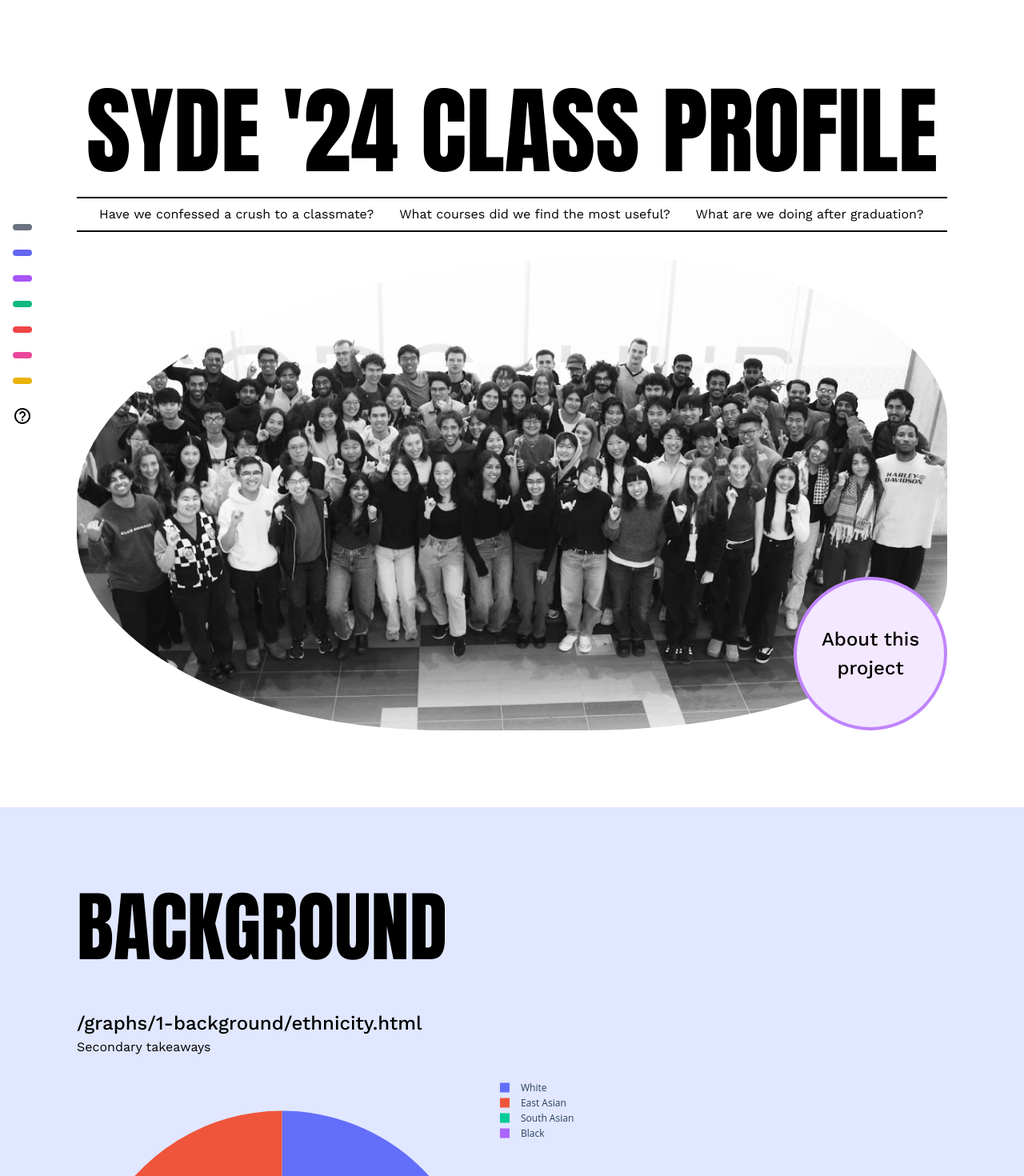
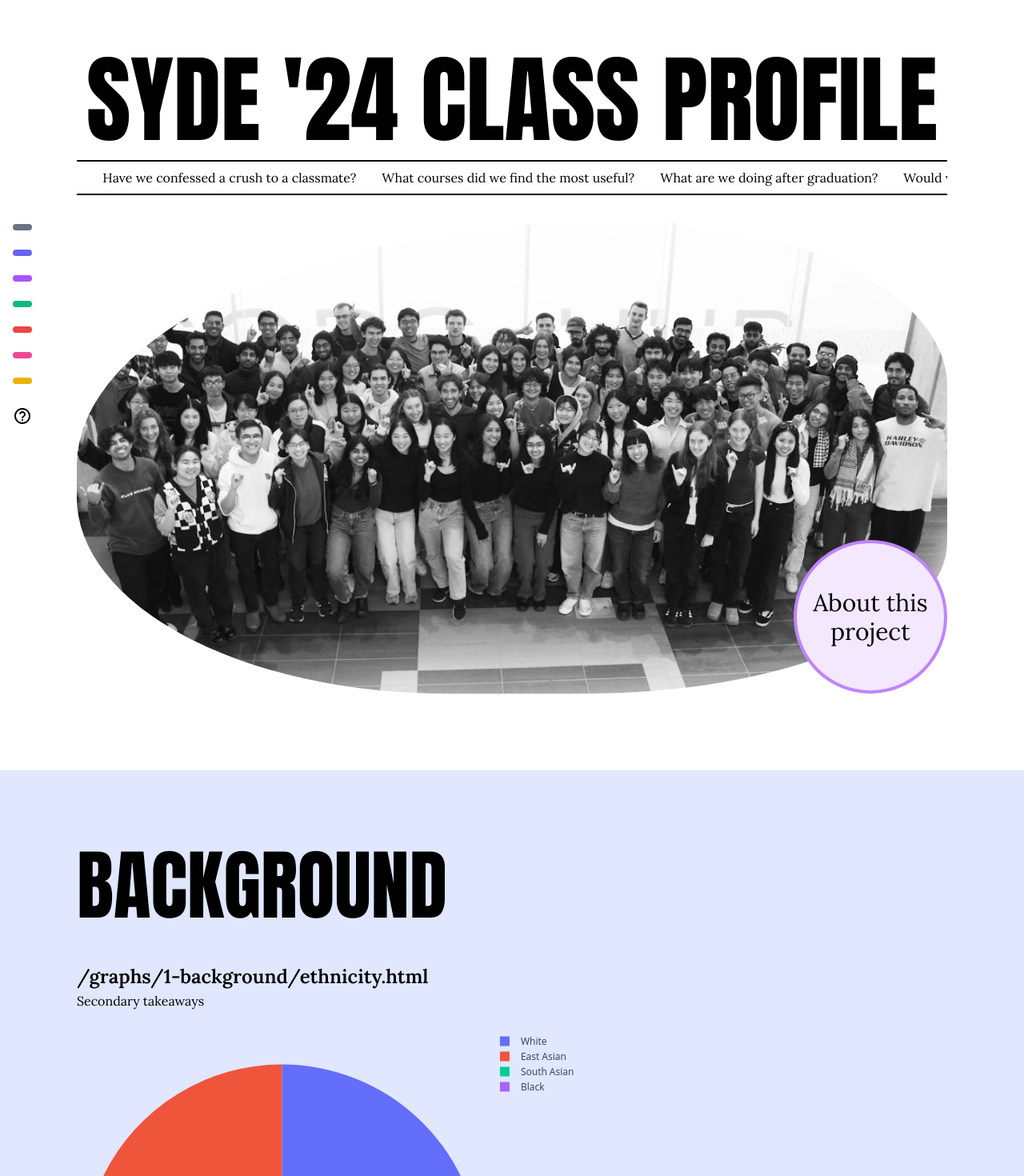
Before and after one commit to jaydenhs/syde-2024-class-profile, a Next.js app: page / in a window 1280 px wide. Shown: the top 1470 px of the page at 80% size. Built offline with nearby package versions, Linux system fonts and the light colour scheme; no server answers.

Commit message:
Make good progress on responsiveness!

```diff
--- a/app/components/graph.jsx
+++ b/app/components/graph.jsx
@@ -9,12 +9,11 @@ export default function Graph({
   return (
     <div className={`space-y-4 ${className}`}>
       <div>
-        <h3>{title ? title : src}</h3>
+        <h3 className="break-words">{title ? title : src}</h3>
         {children}
       </div>
       <iframe
-        className="w-full"
-        height="600"
+        className="w-full h-[360px] md:h-[600px]"
         src={`${src}?show_link=false`}
       ></iframe>
     </div>
--- /dev/null
+++ b/app/components/image-collection.jsx
@@ -0,0 +1,18 @@
+import React from "react";
+import ImageBlob from "./image-blob";
+
+export default function ImageCollection({ srcs = [] }) {
+  const marginClasses = ["ml-auto", "mr-auto", "mx-auto"];
+
+  return (
+    <div className="grid grid-cols-3 place-items-center lg:block lg:h-[640px] right">
+      {srcs.map((src, i) => (
+        <ImageBlob
+          key={i}
+          className={`h-auto lg:h-1/3 lg:w-auto ${marginClasses[i]}`}
+          src={src}
+        />
+      ))}
+    </div>
+  );
+}
--- a/app/components/music/spotify-embed.jsx
+++ b/app/components/music/spotify-embed.jsx
@@ -1,6 +1,6 @@
 "use client";
 
-import React, { useState, useEffect } from "react";
+import React, { useState, useEffect, useCallback } from "react";
 import TrackCard from "./track-card";
 import axios from "axios";
 import Image from "next/image";
@@ -8,11 +8,38 @@ import Link from "next/link";
 
 import SyncIcon from "@icons/sync.svg";
 
+const useMediaQuery = (width) => {
+  const [targetReached, setTargetReached] = useState(false);
+
+  const updateTarget = useCallback((e) => {
+    if (e.matches) {
+      setTargetReached(true);
+    } else {
+      setTargetReached(false);
+    }
+  }, []);
+
+  useEffect(() => {
+    const media = window.matchMedia(`(max-width: ${width}px)`);
+    media.addListener(updateTarget);
+
+    // Check on mount (callback is not called until a change occurs)
+    if (media.matches) {
+      setTargetReached(true);
+    }
+
+    return () => media.removeListener(updateTarget);
+  }, []);
+
+  return targetReached;
+};
+
 const SpotifyEmbed = ({ title, children, playlistId }) => {
   const [playlistData, setPlaylistData] = useState(null);
   const [tracksStart, setTracksStart] = useState(0);
 
-  const shownTracks = 3;
+  const isBreakpoint = useMediaQuery(768);
+  const shownTracks = isBreakpoint ? 4 : 3;
 
   useEffect(() => {
     const clientId = "3b688e6717e64da4a591c11875fdcbc0";
@@ -85,8 +112,8 @@ const SpotifyEmbed = ({ title, children, playlistId }) => {
     <div>
       <div className="space-y-6">
         <div className="space-y-2">
-          <div className="flex items-center justify-between">
-            <div className="flex items-center space-x-2">
+          <div className="flex flex-col md:items-center md:flex-row justify-between">
+            <div className="flex items-center justify-between md:justify-normal space-x-2 mb-1 md:mb-0">
               <h3>{title}</h3>
               {playlistData && (
                 <button
@@ -95,7 +122,7 @@ const SpotifyEmbed = ({ title, children, playlistId }) => {
                 >
                   <Image
                     src={SyncIcon}
-                    className="group-hover:rotate-45 rotate transition-transform"
+                    className="w-8 md:w-6 group-hover:rotate-45 rotate transition-transform"
                   />
                 </button>
               )}
@@ -112,7 +139,7 @@ const SpotifyEmbed = ({ title, children, playlistId }) => {
           <div>{children}</div>
         </div>
         {playlistData && (
-          <div className="grid grid-cols-3 gap-x-6">
+          <div className="grid grid-cols-2 grid-rows-2 md:grid-cols-3 md:grid-rows-1 gap-x-6 gap-y-4">
             {playlistData
               .slice(tracksStart, tracksStart + shownTracks)
               .map((item, index) => {
--- a/app/components/nav.jsx
+++ b/app/components/nav.jsx
@@ -15,7 +15,7 @@ const sections = [
 
 export default function Nav() {
   return (
-    <div className="fixed left-0 top-1/2 -translate-y-1/2 group/nav rounded-r-lg ml-4 border-gray-200 2xl:bg-white 2xl:border-2 2xl:border-l-0 2xl:ml-0 2xl:p-4 hover:bg-white hover:border-2 hover:border-l-0 hover:ml-0 hover:p-4">
+    <div className="hidden md:block fixed left-0 top-1/2 -translate-y-1/2 group/nav rounded-r-lg ml-4 border-gray-200 2xl:bg-white 2xl:border-2 2xl:border-l-0 2xl:ml-0 2xl:p-4 hover:bg-white hover:border-2 hover:border-l-0 hover:ml-0 hover:p-4">
       {sections.map((section) => (
         <Link
           href={`#${section.text}`}
--- a/app/components/section.jsx
+++ b/app/components/section.jsx
@@ -3,7 +3,7 @@ import React from "react";
 export default function Section({ children, className, id, bgColor }) {
   return (
     <section
-      className={`h-full px-24 py-24 ${bgColor} flex flex-col items-center`}
+      className={`h-full px-4 lg:px-24 py-24 first:pt-10 md:first:pt-16 ${bgColor} flex flex-col items-center`}
       id={id}
     >
       <div className={`w-full max-w-screen-xl ${className}`}>{children}</div>
--- a/app/globals.css
+++ b/app/globals.css
@@ -14,17 +14,18 @@ h2 {
 }
 
 h1 {
-  font-size: 7.5rem;
+  @apply text-8xl/none md:text-[7.5rem]/none;
 }
 h2 {
-  font-size: 6rem;
+  @apply text-7xl/none md:text-8xl/none;
 }
 h3 {
   font-size: 1.5rem;
-  font-weight: 500;
+  @apply text-2xl/normal;
+  font-weight: 550;
 }
 h4 {
-  font-weight: 500;
+  font-weight: 600;
 }
 
 a {
@@ -36,11 +37,15 @@ a {
 }
 
 .section-layout > * {
-  @apply col-span-7;
+  @apply col-span-12 lg:col-span-7;
+}
+
+.section-layout > .full {
+  @apply col-span-12;
 }
 
 .section-layout > .right {
-  @apply col-start-9 col-span-4;
+  @apply col-span-12 lg:col-start-9 lg:col-span-4;
 }
 
 @keyframes marquee-scroll {
--- a/app/layout.js
+++ b/app/layout.js
@@ -1,4 +1,10 @@
-import { Anton, Work_Sans } from "next/font/google";
+import {
+  Anton,
+  Work_Sans,
+  Plus_Jakarta_Sans,
+  Sometype_Mono,
+  Lora,
+} from "next/font/google";
 import "./globals.css";
 
 const anton = Anton({
@@ -8,7 +14,7 @@ const anton = Anton({
   display: "swap",
 });
 
-const work_sans = Work_Sans({
+const work_sans = Lora({
   subsets: ["latin"],
   variable: "--font-work-sans",
   display: "swap",
@@ -26,7 +32,7 @@ export default function RootLayout({ children }) {
   return (
     <html
       lang="en"
-      className={`scroll-smooth h-full ${anton.variable} ${work_sans.variable}`}
+      className={`scroll-smooth h-full overflow-x-hidden ${anton.variable} ${work_sans.variable}`}
     >
       <body className="relative h-full">{children}</body>
     </html>
--- a/app/sections/0-hero.jsx
+++ b/app/sections/0-hero.jsx
@@ -27,20 +27,23 @@ const renderTickerDivs = () => {
 export default function Hero() {
   return (
     <Section className="flex flex-col space-y-8 items-center" id="Home">
-      <div className="flex flex-col items-center space-y-4">
-        <h1>SYDE &#39;24 CLASS PROFILE</h1>
-        <div className="flex overflow-hidden gap-8 relative select-none border-black border-y-2 py-2 border-">
+      <div className="flex flex-col w-full items-center space-y-6 md:space-y-4">
+        <h1 className="md:text-center">SYDE &#39;24 CLASS PROFILE</h1>
+        <div className="flex w-full overflow-hidden gap-8 relative select-none border-black border-y-2 py-2">
           {renderTickerDivs()}
           {renderTickerDivs()}
         </div>
       </div>
       <div className="relative">
-        <ImageBlob src={classPic1} className={"flex-1 object-cover"} />
+        <ImageBlob
+          src={classPic1}
+          className={"scale-150 my-12 md:my-0 md:scale-100 object-cover"}
+        />
         <Link
           href="/about"
-          className="absolute right-0 bottom-0 flex flex-row items-center w-48 h-48 p-0 text-center no-underline rounded-full bg-purple-100 border-purple-400 border-4 hover:bg-purple-200  hover:border-8 transition-all"
+          className="absolute right-0 -bottom-12 md:bottom-0 flex flex-row items-center w-32 h-32 md:w-48 md:h-48 p-4 text-center no-underline rounded-full bg-purple-100 border-purple-400 border-4 hover:bg-purple-200  hover:border-8 transition-all"
         >
-          <h3 className="mx-auto">About this project</h3>
+          <p className="text-base md:text-3xl mx-auto">About this project</p>
         </Link>
       </div>
       {/* <ImageBlob src={classPic2} className={"flex-1 object-cover"} /> */}
--- a/app/sections/1-background.jsx
+++ b/app/sections/1-background.jsx
@@ -21,8 +21,14 @@ export default function Background() {
         title="Our top songs of 2023"
         playlistId={"3tiseqtV4xRZMu82daC1bk"}
       >
-        <p>Top genres: pop, rap, pov: indie, EDM, art pop</p>
-        <p>Top artists: Taylor Swift, Peach Pit, Drake</p>
+        <p>
+          <span className="font-medium">Top genres:</span> pop, rap, pov: indie,
+          EDM, art pop
+        </p>
+        <p>
+          <span className="font-medium">Top artists:</span> Taylor Swift, Peach
+          Pit, Drake
+        </p>
       </SpotifyEmbed>
     </Section>
   );
--- a/app/sections/2-academics.jsx
+++ b/app/sections/2-academics.jsx
@@ -2,7 +2,7 @@ import React from "react";
 
 import Section from "@components/section";
 import Graph from "@components/graph";
-import ImageBlob from "@components/image-blob";
+import ImageCollection from "@components/image-collection";
 import SpotifyEmbed from "@components/music/spotify-embed";
 
 import Pic1 from "@images/2-academics/IMG_1994.png";
@@ -14,19 +14,8 @@ export default function Academics() {
     <Section bgColor="bg-purple-100" className="section-layout" id="Academics">
       <h2>ACADEMICS</h2>
       <Graph src="/graphs/2-academics/grades.html"></Graph>
-      <div className="flex flex-col relative right">
-        <ImageBlob className={"absolute w-48 h-auto"} src={Pic1} />
-        <ImageBlob
-          className={"absolute top-64 right-0 w-72 h-auto"}
-          src={Pic2}
-        />
-        <ImageBlob
-          className={"absolute top-128 left-2 w-72 h-auto"}
-          src={Pic3}
-        />
-      </div>
+      <ImageCollection srcs={[Pic1, Pic2, Pic3]} />
       <Graph src="/graphs/2-academics/ease_vs_use.html"></Graph>
-
       <Graph src="/graphs/2-academics/attendance.html"></Graph>
       <SpotifyEmbed
         title="Songs that remind us of Waterloo"
```
Also changed, not shown: public/images/2-academics/IMG_1994.png.
